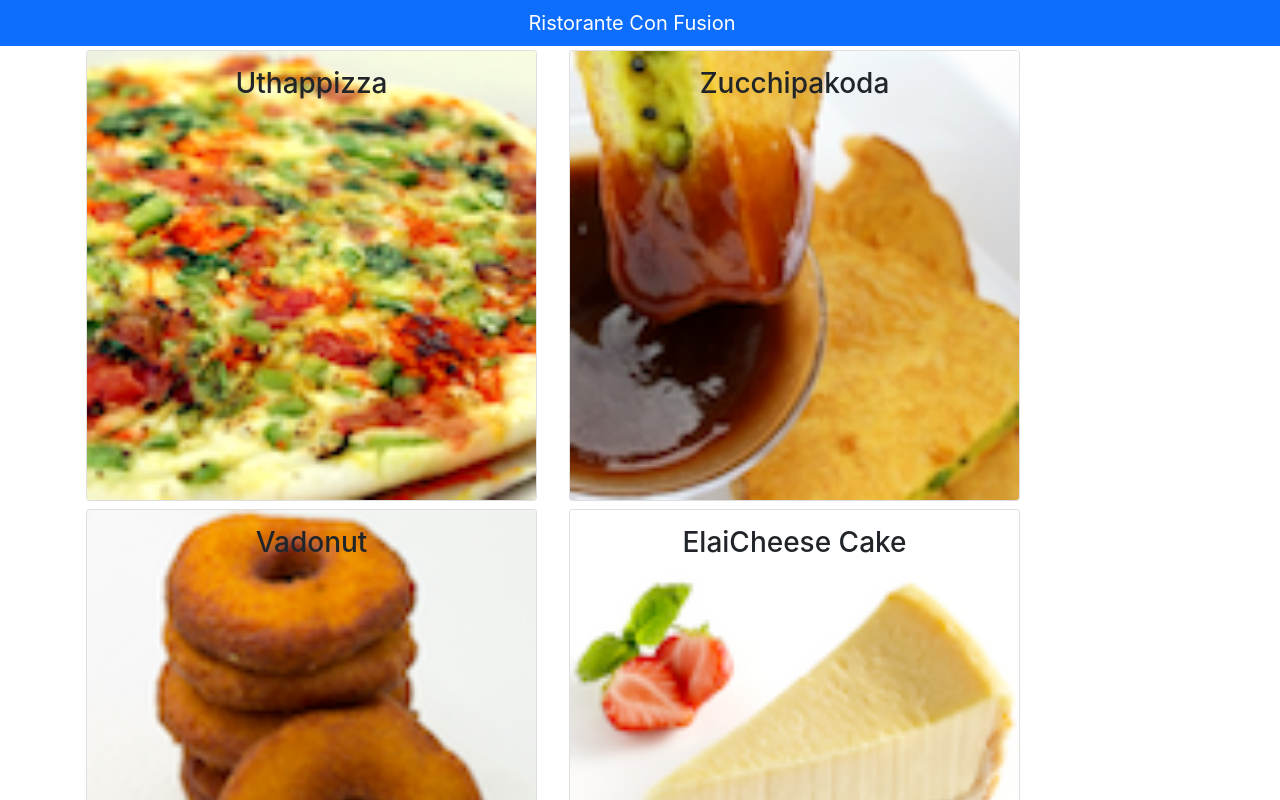
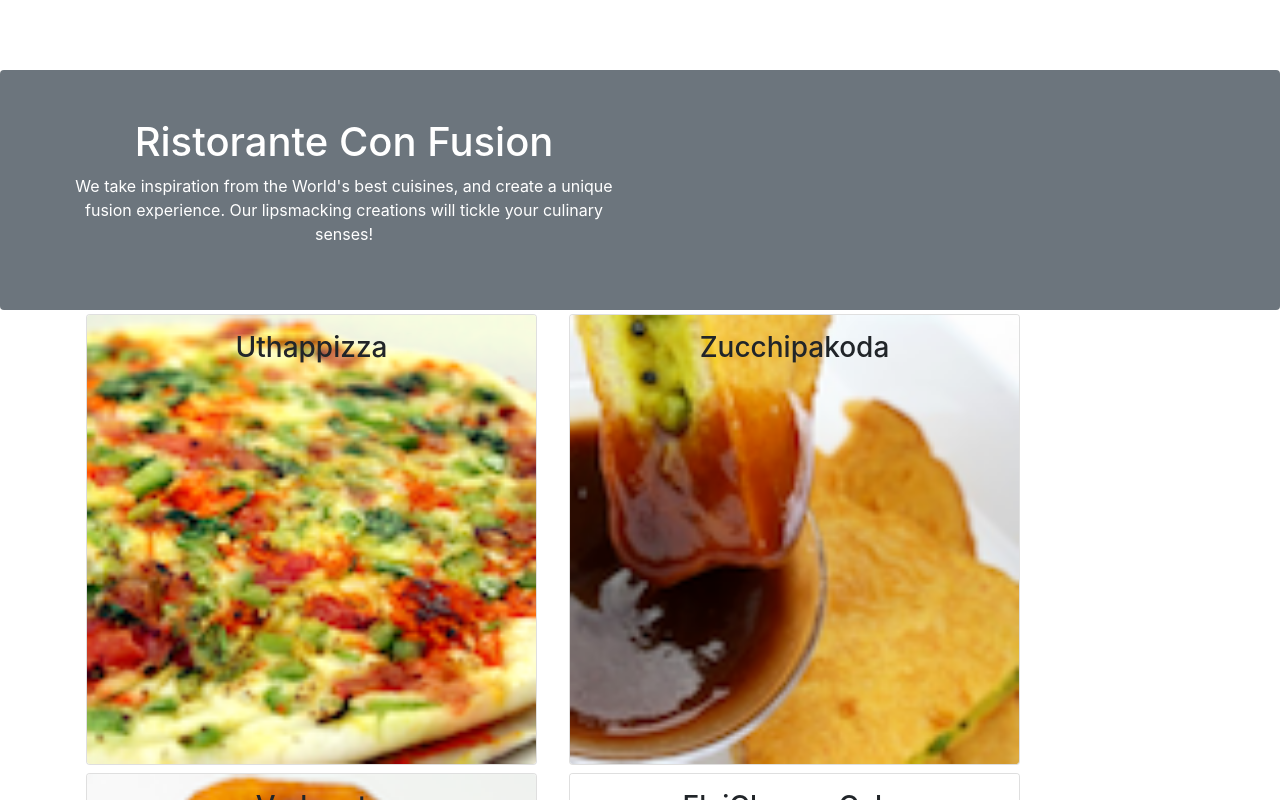
Before and after one commit to daocongly/CongLyFX12998, a React (Create React App) app: page / in a window 1280 px wide. Shown: the top 800 px of the page. Built offline with nearby package versions, Linux system fonts and the light colour scheme.

Commit message:
complete Header component

```diff
--- a/package.json
+++ b/package.json
@@ -10,8 +10,10 @@
     "@testing-library/react": "^12.1.3",
     "@testing-library/user-event": "^13.5.0",
     "bootstrap": "^5.1.3",
+    "bootstrap-social": "^5.1.1",
     "dateformat": "^5.0.2",
     "react": "^17.0.2",
+    "react-bootstrap": "^2.1.2",
     "react-dom": "^17.0.2",
     "react-scripts": "5.0.0",
     "reactstrap": "^9.0.1",
--- a/src/components/HeaderComponent.js
+++ b/src/components/HeaderComponent.js
@@ -1,5 +1,6 @@
 import React from 'react';
-import {Navbar, NavbarBrand, Jumbotron} from 'reactstrap';
+import {Navbar, NavbarBrand} from 'reactstrap';
+import { Jumbotron } from 'react-bootstrap';
 
 
 class Header extends React.Component {
@@ -12,16 +13,14 @@ class Header extends React.Component {
                         <NavbarBrand href="/">Ristorante Con Fusion</NavbarBrand>
                     </div>
                 </Navbar>
-                <Jumbotron>
-                    <div className="container">
-                        <div className="row row-header">
-                            <div className="col-12 col-sm-6">
+                    <div className="container-fluid">
+                        <div className="row row-header mt-4 p-5 bg-secondary  text-white rounded ">
+                            <div className="col-12 col-sm-6 ">
                                 <h1>Ristorante Con Fusion </h1>
                                 <p>We take inspiration from the World's best cuisines, and create a unique fusion experience. Our lipsmacking creations will tickle your culinary senses!</p>
                             </div>
                         </div>
                     </div>
-                </Jumbotron>
             </>
         )
     }
--- a/src/components/MainComponent.js
+++ b/src/components/MainComponent.js
@@ -1,8 +1,8 @@
 import React, { Component } from 'react';
-import {Navbar, NavbarBrand} from 'reactstrap';
 import Menu from './MenuComponent';
 import {DISHES} from '../shared/dishes';
 import DishDetail from './DishdetailComponent';
+import Header from './HeaderComponent';
 
 class Main extends Component {
   constructor(props) {
@@ -20,14 +20,10 @@ class Main extends Component {
   render() {
     return (
       <div>
-        <Navbar dark color="primary">
-            <div className="container">
-              <NavbarBrand href="/">Ristorante Con Fusion</NavbarBrand>
-            </div>
-        </Navbar>
-          <Menu dishes={this.state.dishes}
-              onClick={(dishId) =>this.onDishSelect(dishId)}/>
-          <DishDetail dish={this.state.dishes.filter((dish) =>dish.id === this.state.selectedDish)[0]}/>
+        <Header/>
+        <Menu dishes={this.state.dishes}
+          onClick={(dishId) =>this.onDishSelect(dishId)}/>
+        <DishDetail dish={this.state.dishes.filter((dish) =>dish.id === this.state.selectedDish)[0]}/>
       </div>
     );
   }
--- a/src/index.js
+++ b/src/index.js
@@ -1,6 +1,8 @@
 import React from 'react';
 import ReactDOM from 'react-dom';
 import 'bootstrap/dist/css/bootstrap.min.css';
+import 'font-awesome/css/font-awesome.min.css';
+import 'bootstrap-social/bootstrap-social.css';
 import './index.css';
 import App from './App';
 import reportWebVitals from './reportWebVitals';
```
Also changed, not shown: src/components/FooterComponent.js (added), 1 other file (tests, documents, lock files or other folders).
